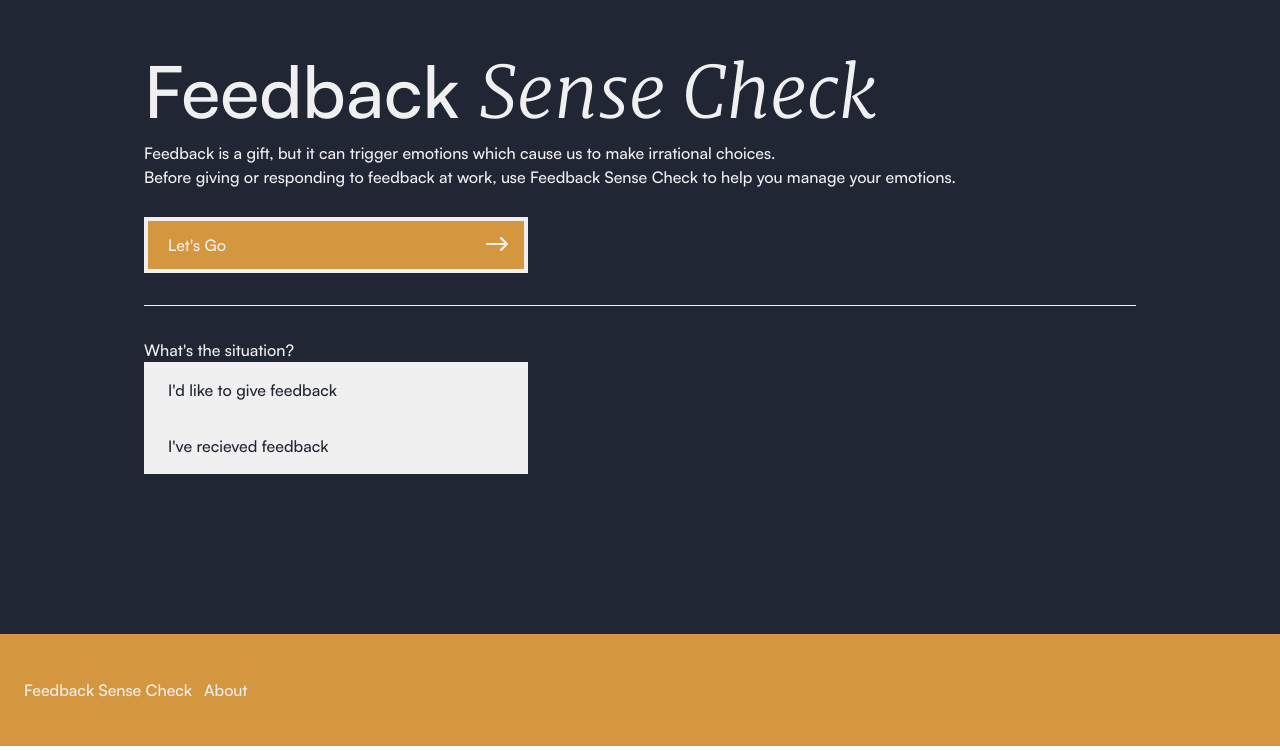
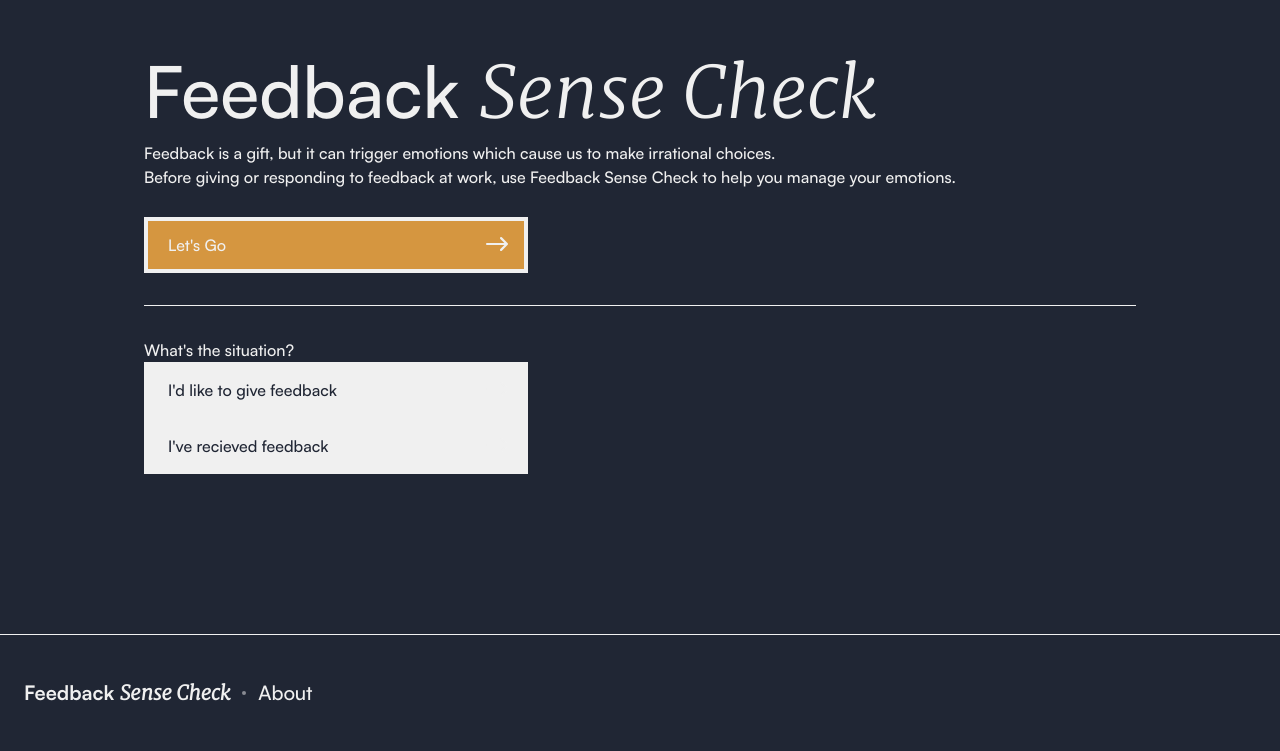
Before and after one commit to aaronconway7/feedback-sense-check, a SvelteKit app: page / in a window 1280 px wide. Shown: the part 106-857 px from the top of the page. Built offline with nearby package versions, Linux system fonts and the light colour scheme.

Commit message:
footer update

```diff
--- a/src/routes/+layout.svelte
+++ b/src/routes/+layout.svelte
@@ -6,9 +6,10 @@
 	<main class="md:py-40 md:px-36">
 		<slot />
 	</main>
-	<footer class="bg-orange py-11 px-6 flex gap-3 shrink-0">
-		<p>Feedback <span>Sense Check</span></p>
-		<a href="/about">About</a>
+	<footer class="py-11 px-6 flex items-center gap-3 shrink-0 border-t border-t-grey text-xl">
+		<p class="font-bold">Feedback <span class="font-serif">Sense Check</span></p>
+		<div class="rounded-full bg-grey/50 w-1 h-1" />
+		<a href="/about" class="transition hover:opacity-80">About</a>
 	</footer>
 </div>
 
```
